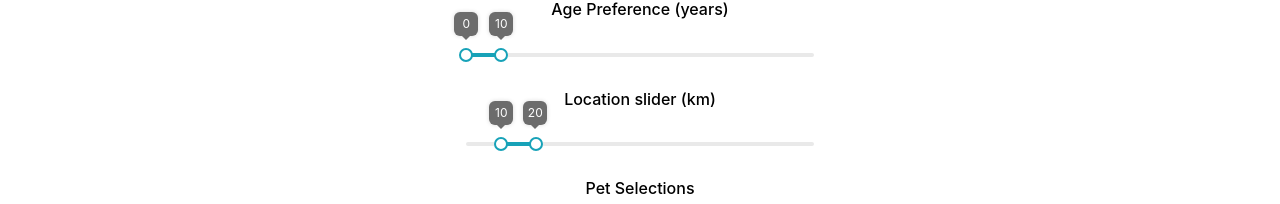
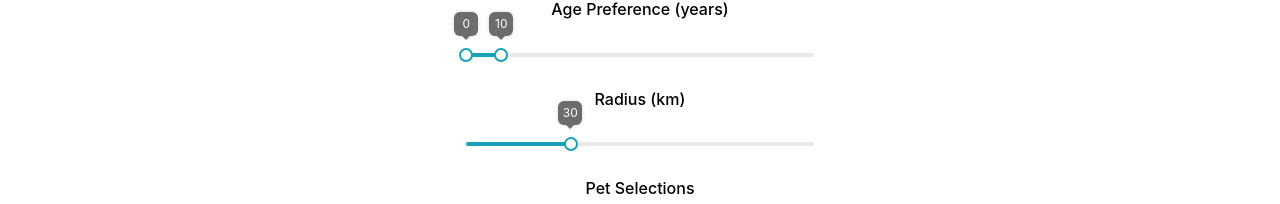
Before and after one commit to jchua24/pinder, a React (Create React App) app in the folder pet-adoption/: page /profile in a window 1280 px wide. Both pictures are taken after a click on the tab "Preferences". Shown: the part 329-533 px from the top of the page. Built offline with nearby package versions, Linux system fonts and the light colour scheme.

Commit message:
Distance measurement in Radius and slider change

```diff
--- a/pet-adoption/src/components/Profile/PreferencesSection/PreferencesSection.js
+++ b/pet-adoption/src/components/Profile/PreferencesSection/PreferencesSection.js
@@ -5,10 +5,10 @@ import ReactRoundedImage from "react-rounded-image";
 
 import "./PreferencesSection.css";
 import Select from 'react-select';
-import RcSlider from 'rc-slider';
+import RcSlider, {createSliderWithTooltip} from 'rc-slider';
 import 'rc-slider/assets/index.css';
 const RcRange = RcSlider.createSliderWithTooltip(RcSlider.Range);
-
+const ToolTipSlider = createSliderWithTooltip(RcSlider);
 
 class PreferencesSection extends React.Component {
   constructor() {
@@ -88,12 +88,13 @@ class PreferencesSection extends React.Component {
             />
 
 
-            <h6> Location slider (km) </h6>
-            <RcRange
+            <h6> Radius (km) </h6>
+            <ToolTipSlider
                 onChange={(value) => this.props.onPreferenceDistanceChange(value)}
                 tipFormatter={(value) => `${value}`}
+                tip
                 tipProps={{ visible: true }}
-                defaultValue={[10, 20]}
+                defaultValue={30}
                 min={0}
                 max={100}
                 className="slider"
```
